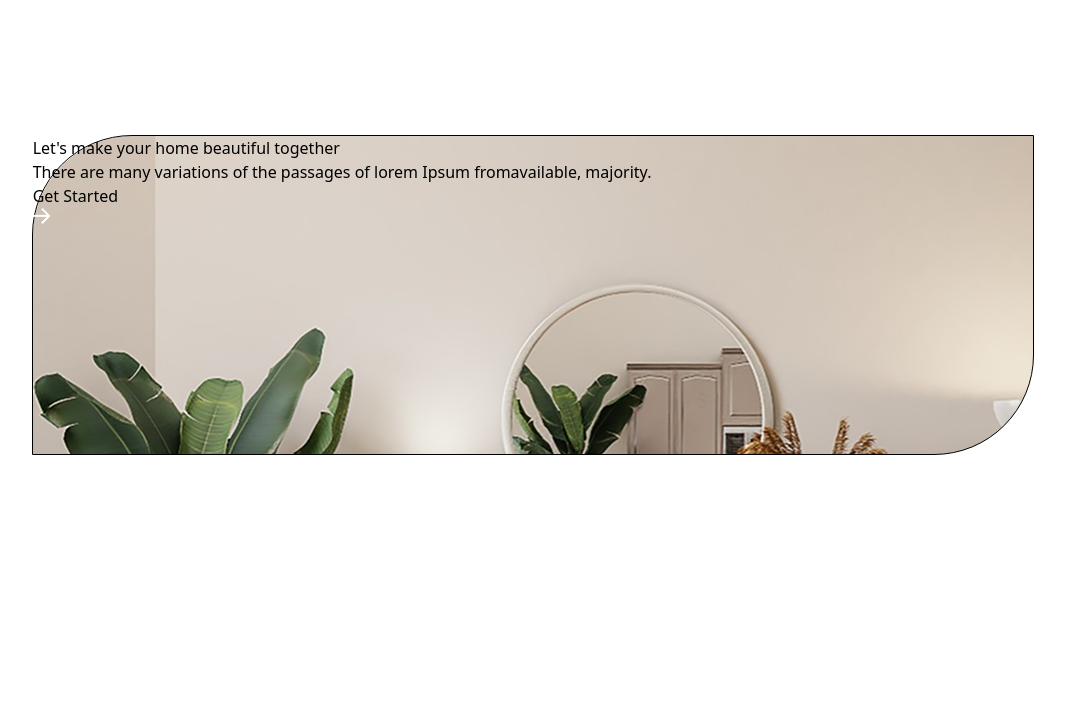
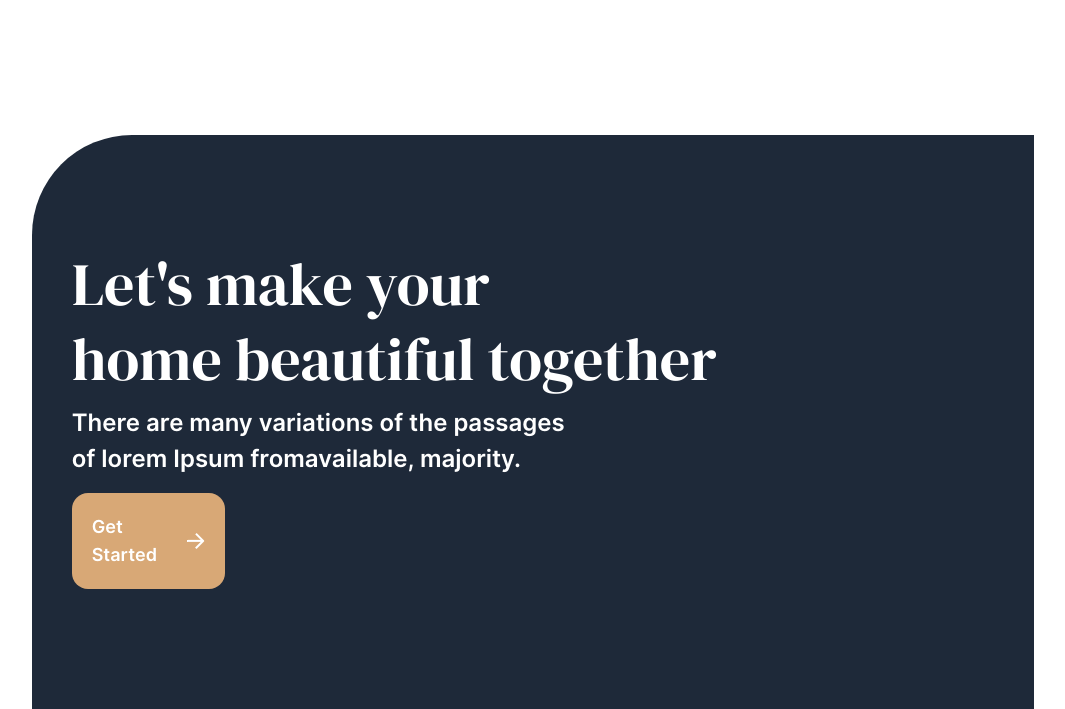
Before and after one commit to poor-memory-web/home-landing-website-html-tailwind, a website: page public/index.html in a window 1280 px wide. Shown: the part 91-800 px from the top of the page, without its empty margins (107-1172 px from the left). Drawn offline with Linux system fonts and the light colour scheme; files whose address does not match are found by name.

Commit message:
complate header

```diff
--- a/public/index.html
+++ b/public/index.html
@@ -29,13 +29,17 @@
                 </ul>
             </section>
             <section
-                class="header-content w-full h-80 bg-[url(/images/mainPicture.png)] border border-black rounded-tl-[100px] rounded-br-[100px] mt-[154px]">
-                <h1 class="header-content__title">Let's make your
+                class="header-content w-full h-190 bg-gray-800 text-white rounded-tl-[100px] rounded-br-[100px] mt-[154px] p-10">
+                <h1 class="header-content__title font-DMSerifDisplay text-6xl mt-18 leading-[125%]">Let's make your <br>
                     home beautiful together</h1>
-                <p class="header-content__desc">There are many variations of the passages of lorem Ipsum fromavailable,
+                <p class="header-content__desc font-inter-semibold text-2xl mt-2 leading-[150%]">There are many variations of the passages<br> of
+                    lorem Ipsum fromavailable,
                     majority.</p>
-                <a href="" class="header-contenr__link">Get Started <img src="./images/arrow-right-white.png"
-                        alt="arrow_right_picture" class="header-content__link-arrow-icon"></a>
+                <div class="header-botton-link">
+                    <a href="#" class="header-contenr__link bg-primary mt-4 text-lg font-inter-semibold p-5 w-2/12 rounded-2xl flex gap-3 justify-center items-center">Get Started
+                        <img src="./images/arrow-right-white.png" alt="arrow_right_picture" class="header-content__link-arrow-icon h-4">
+                    </a>
+                </div>
             </section>
         </div>
     </header>
```
Also changed, not shown: public/styles/main.css.
